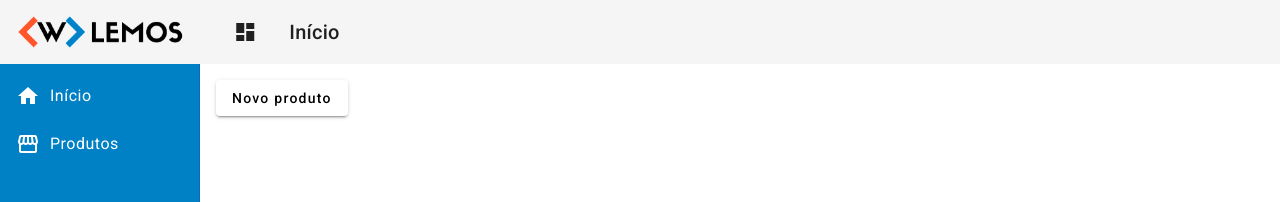
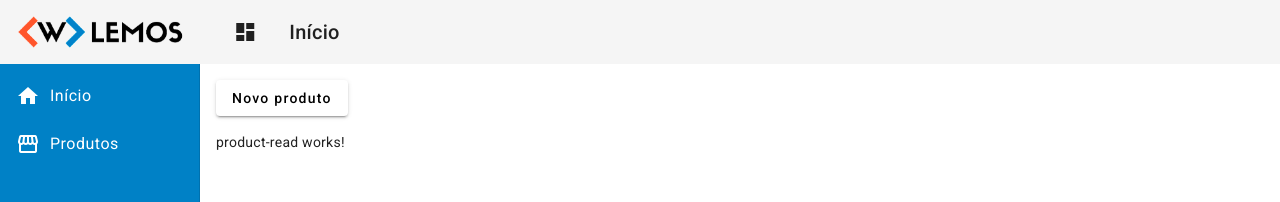
Before and after one commit to wallisonlemosdev/crud-angular, an Angular app in the folder frontend/: page /products in a window 1280 px wide. Shown: the top 202 px of the page. Built offline with nearby package versions, Linux system fonts and the light colour scheme; no server answers.

Commit message:
Componente obter produtos

```diff
--- a/frontend/src/app/app.module.ts
+++ b/frontend/src/app/app.module.ts
@@ -24,6 +24,7 @@ import { HttpClientModule } from '@angular/common/http';
 import { FormsModule } from '@angular/forms';
 import { MatFormFieldModule } from '@angular/material/form-field';
 import { MatInputModule } from '@angular/material/input';
+import { ProductReadComponent } from './components/product/product-read/product-read.component';
 
 @NgModule({
   declarations: [
@@ -33,7 +34,8 @@ import { MatInputModule } from '@angular/material/input';
     NavComponent,
     HomeComponent,
     ProductCrudComponent,
-    ProductCreateComponent
+    ProductCreateComponent,
+    ProductReadComponent
   ],
   imports: [
     BrowserModule,
--- /dev/null
+++ b/frontend/src/app/components/product/product-read/product-read.component.html
@@ -0,0 +1 @@
+<p>product-read works!</p>
--- /dev/null
+++ b/frontend/src/app/components/product/product-read/product-read.component.ts
@@ -0,0 +1,23 @@
+import { Component, OnInit } from '@angular/core';
+import { Product } from '../product.model';
+import { ProductService } from '../product.service';
+
+@Component({
+  selector: 'app-product-read',
+  templateUrl: './product-read.component.html',
+  styleUrls: ['./product-read.component.css']
+})
+export class ProductReadComponent implements OnInit {
+
+  products!: Product[];
+
+  constructor(private productService: ProductService) { }
+
+  ngOnInit(): void {
+    this.productService.read().subscribe(products => {
+      this.products = products;
+      console.log(products);
+    })
+  }
+
+}
--- a/frontend/src/app/components/product/product.service.ts
+++ b/frontend/src/app/components/product/product.service.ts
@@ -25,4 +25,8 @@ export class ProductService {
   create(product: Product): Observable<Product> {
     return this.http.post<Product>(this.baseUrl, product)
   }
+
+  read(): Observable<Product[]> {
+    return this.http.get<Product[]>(this.baseUrl);
+  }
 }
--- a/frontend/src/app/views/product-crud/product-crud.component.css
+++ b/frontend/src/app/views/product-crud/product-crud.component.css
@@ -0,0 +1,3 @@
+button {
+    margin-bottom: 1rem;
+}
--- a/frontend/src/app/views/product-crud/product-crud.component.html
+++ b/frontend/src/app/views/product-crud/product-crud.component.html
@@ -1,3 +1,5 @@
 <button mat-raised-button (click)="navigateToProductCreate()">
     Novo produto
 </button>
+
+<app-product-read></app-product-read>
```
Also changed, not shown: frontend/src/app/components/product/product-read/product-read.component.css (added).
